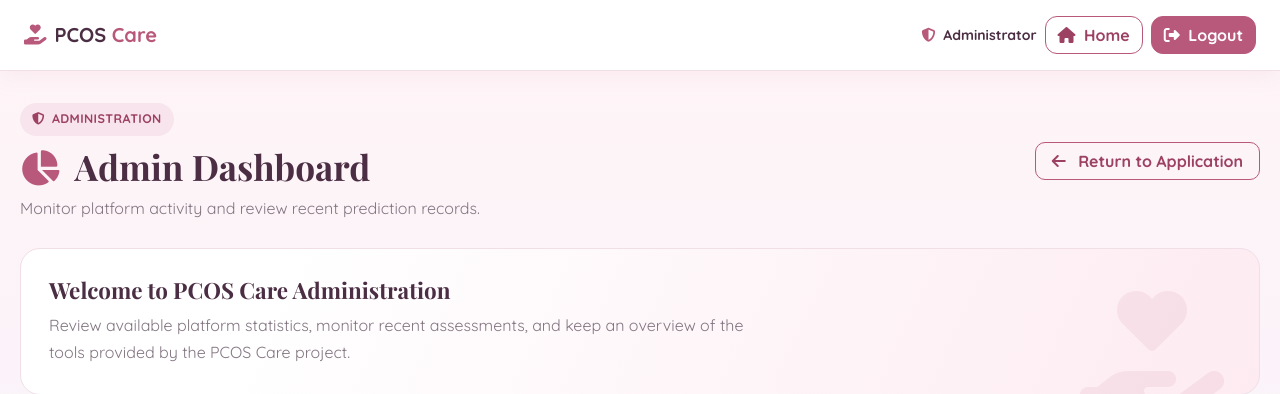
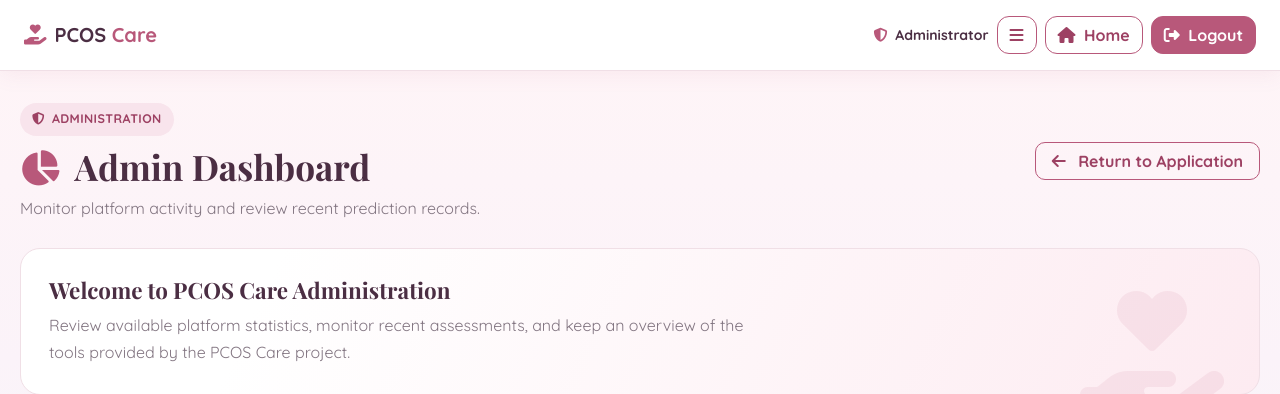
Before and after one commit to syedaasra24/pcos-care, a Flask app: template templates/admin_dashboard.html in a window 1280 px wide. Shown: the top 394 px of the page. Run offline with Flask 3, Linux system fonts and the light colour scheme; the template is opened without the code that fills it, so the values that code supplies are empty; parts of the project's set-up code (start-up, migrations or seed data) failed here and were passed over; some libraries are stand-ins or nearby versions; some web fonts are replaced.

Commit message:
Add offcanvas button and include sidebar in admin dashboard

```diff
--- a/templates/admin_dashboard.html
+++ b/templates/admin_dashboard.html
@@ -1,4 +1,3 @@
-
 <!DOCTYPE html>
 <html lang="en">
 <head>
@@ -494,6 +493,11 @@
                     Administrator
                 </span>
 
+                <button class="btn btn-outline-rose" type="button" data-bs-toggle="offcanvas"
+                        data-bs-target="#menu" aria-controls="menu" aria-label="Open navigation">
+                    <i class="fa-solid fa-bars"></i>
+                </button>
+
                 <a href="/home" class="btn btn-outline-rose">
                     <i class="fa-solid fa-house me-1"></i>
                     <span class="d-none d-sm-inline">Home</span>
@@ -506,6 +510,9 @@
             </div>
         </div>
     </nav>
+
+    {% set active_page = 'admin' %}
+    {% include 'sidebar.html' %}
 
     <main class="container-fluid dashboard">
 
```
